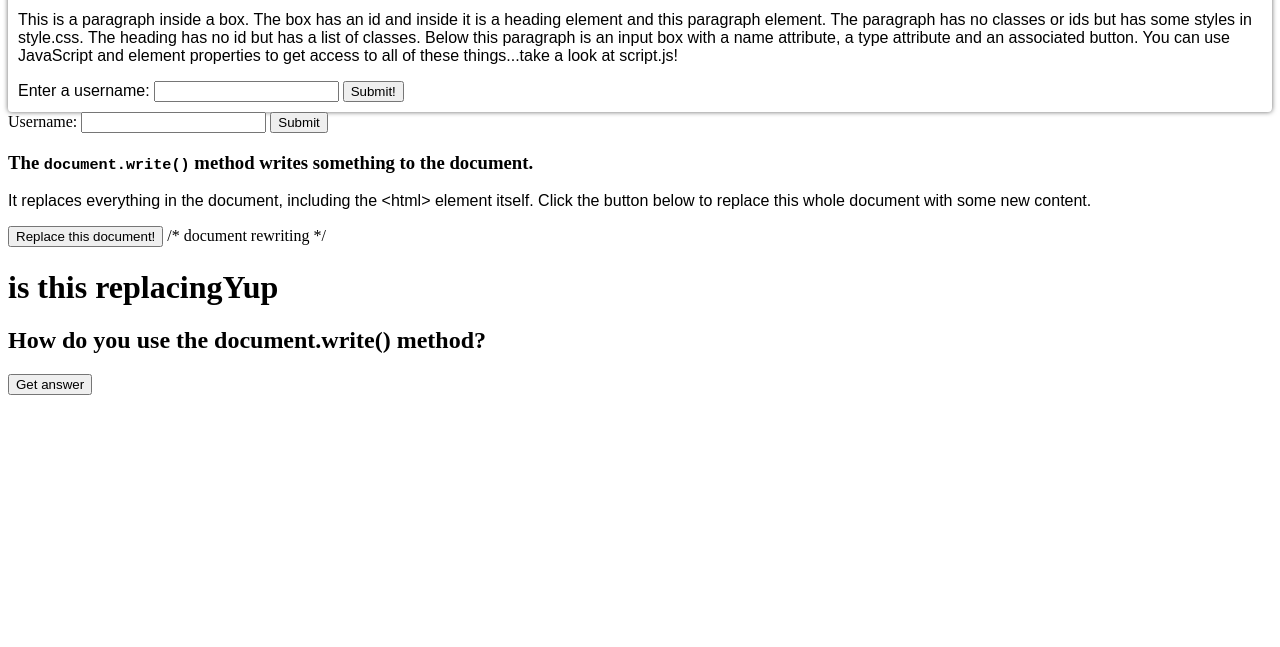
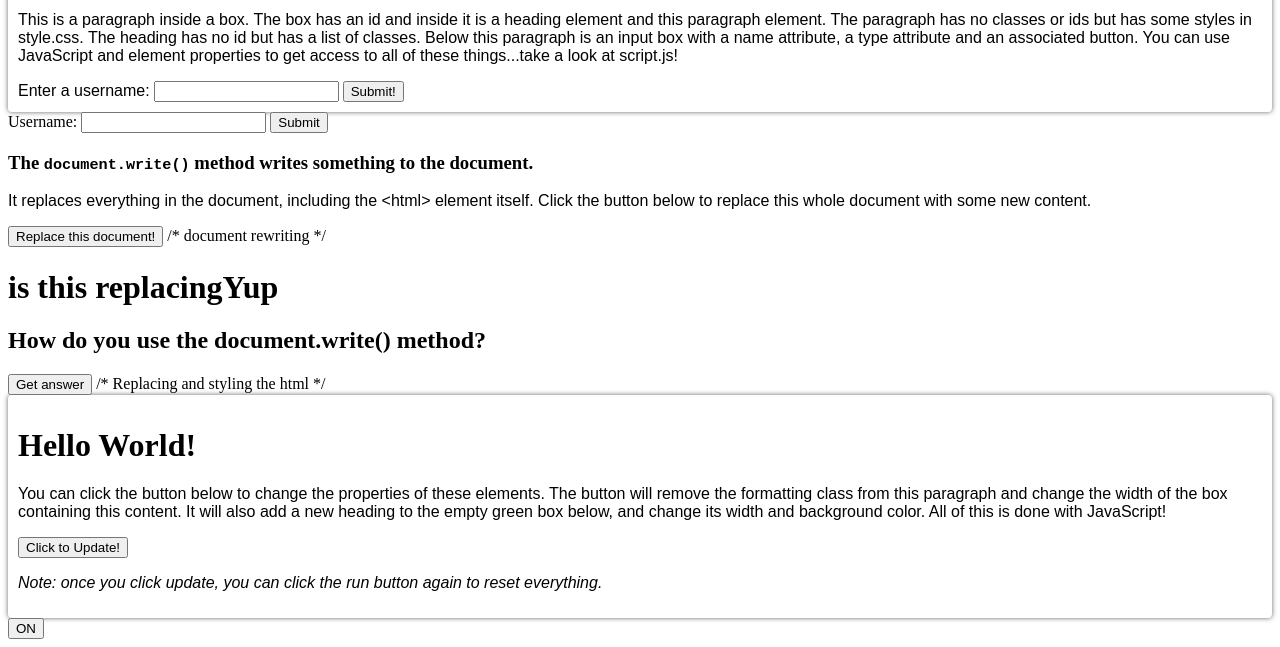
Before and after one commit to JesseRoss001/Javascript-the-basics, a plain HTML site: page index1.html in a window 1280 px wide. Shown: the part 631-1278 px from the top of the page. Before the commit the page ends 1034 px from the top, so only its background shows below. Drawn offline with Linux system fonts and the light colour scheme.

Commit message:
Added basic function switch with color and text change

```diff
--- a/file1.js
+++ b/file1.js
@@ -142,3 +142,27 @@ document.getElementById("getanwer-button").addEventListener("click", function()
 
     getAnswer(); // Call the getAnswer function when the button is clicked
 });
+
+console.log("%c Replacing html and styling it ", "color: red; font-weight: bold; font-size:30px ; ");
+
+function update() {
+    let box = document.getElementById('main-box');
+    box.style.width = "300px";
+
+    let paragraph = document.getElementsByClassName('special')[0];
+    paragraph.removeAttribute('class');
+
+    let emptyBox = document.getElementById('empty-box');
+    emptyBox.innerHTML = "<h2>I'm not empty anymore!</h2>"
+    emptyBox.style.width = "300px";
+    emptyBox.style.backgroundColor = "yellow";
+}
+
+
+console.log("%c Challenge  Replacing html and styling it ", "color: red; font-weight: bold; font-size:30px ; ");
+function turnOff() {let switch1 = document.getElementById("switch");
+if(switch1.textContent === "ON"
+) {
+switch1.style.backgroundColor="red";
+switch1.textContent = " OFF"} else {switch1.style.backgroundColor="green";
+switch1.textContent = "ON"}}
--- a/index1.html
+++ b/index1.html
@@ -65,6 +65,21 @@
 <h2 class="re-write">How do you use the document.write() method? </h2>
 
 <button id="getanwer-button" onclick="getAnswer();">Get answer</button>
+
+
+/* Replacing and styling the html */
+<div id="main-box">
+    <h1 id="main-heading">Hello World!</h1>
+    <p class="special">You can click the button below to change the properties of these elements. The button will remove the formatting class from this paragraph and change the width of the box containing this content. It will also add a new heading to the empty green box below, and change its width and background color. All of this is done with JavaScript!</p>
+    <button onclick="update();">Click to Update!</button>
+    <p class="note"><em>Note: once you click update, you can click the run button again to reset everything.</em></p>
+  </div>
+  <div id="empty-box"></div>
+
+
+    <button id="switch" onclick="turnOff();">ON</button>
+
+
     <script src="file1.js"> </script>
 </body>
 </html>
```
